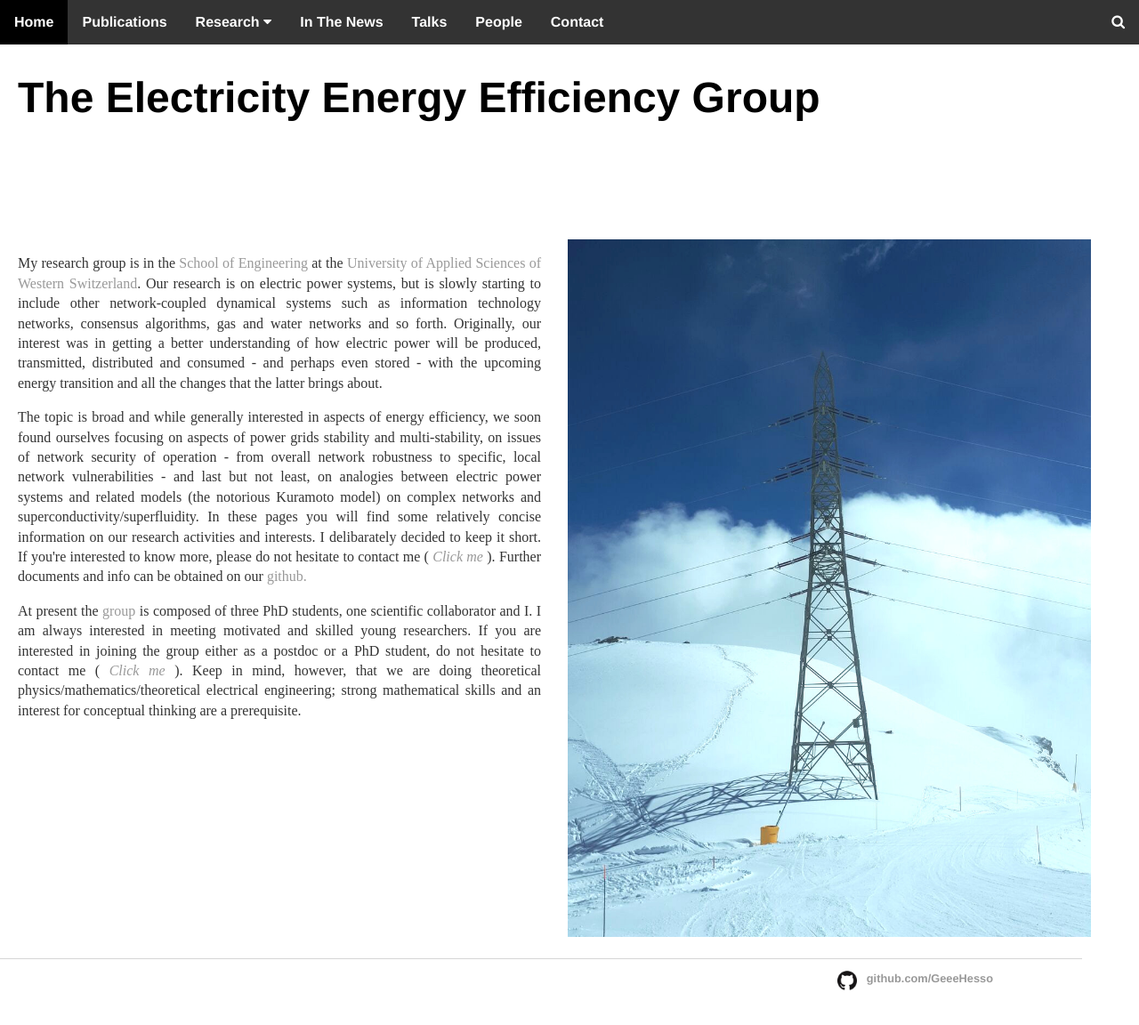
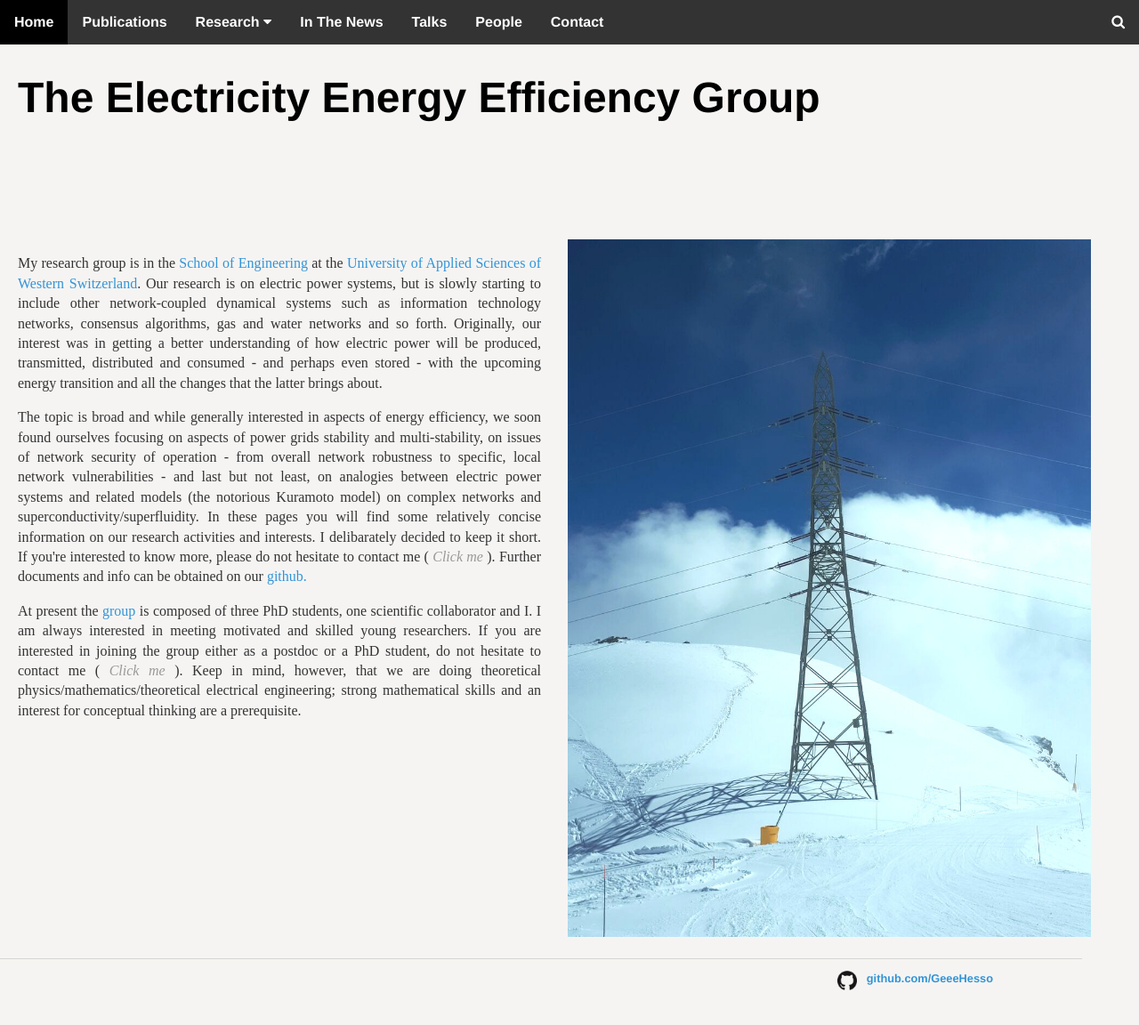
Before and after one commit to GeeeHesso/geeehesso.github.io, a Jekyll site: the page built from index.html, in a window 1280 px wide and 1213 px high. Shown: the top 1152 px of the window at 89% size. Built offline with Jekyll 4.4.1, drawn with Linux system fonts in a browser that asks for light colours.

Commit message:
cosmetic change

```diff
--- a/css/main.css
+++ b/css/main.css
@@ -1,6 +1,6 @@
-body { margin: 60px auto; width: 95%; }
+body { margin: 60px auto; width: 95%; background-color: #f6f4f2;}
 
-a.link { text-decoration: none; color: #999;}
+a.link { text-decoration: none; color: #3294d8;}
 a.link:hover { text-decoration: underline; color: black; }
 
 ul { font-size: 1em; line-height: 1.4em; color: #333; }
```
